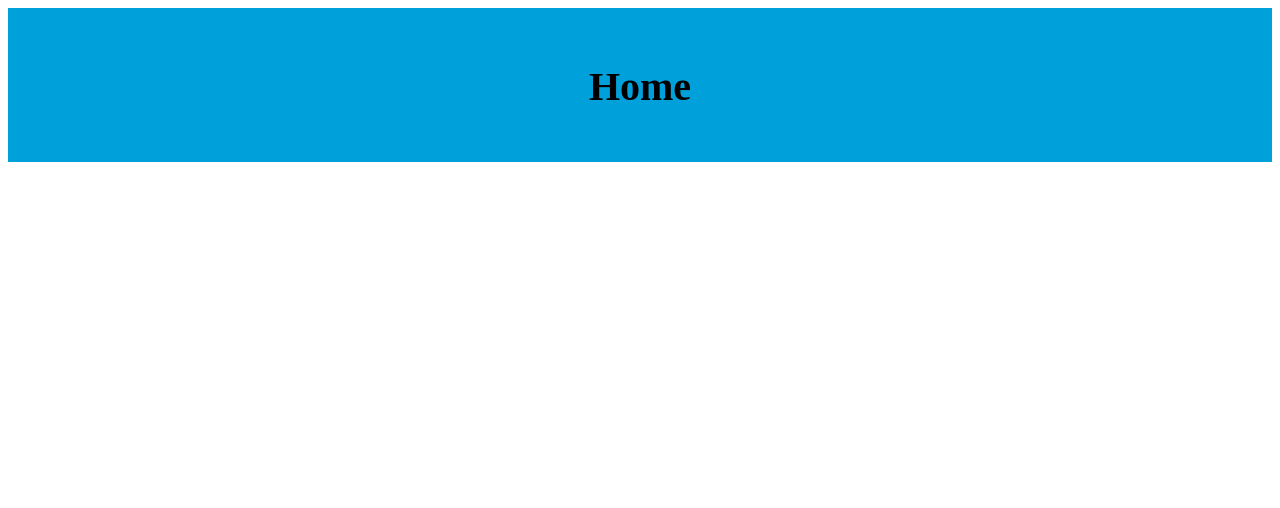
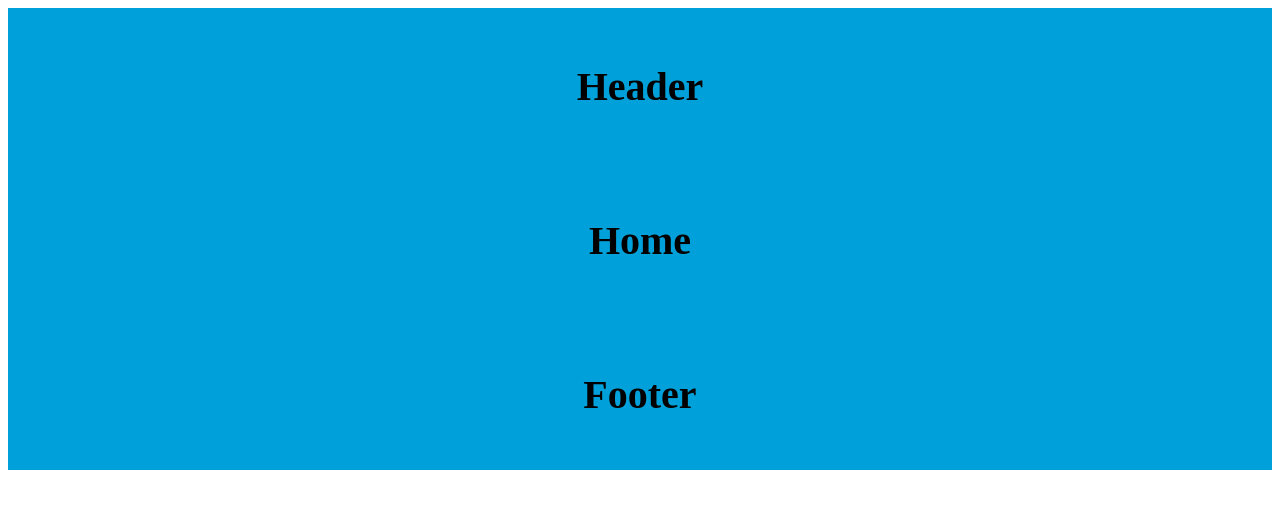
Before and after one commit to Stxyl/ATMobile-Website, a React (Create React App) app in the folder atmobile-website/: page / in a window 1280 px wide. Shown: the top 508 px of the page. Built offline with nearby package versions, Linux system fonts and the light colour scheme.

Commit message:
Header & Footer Components
Added Header & Footer Components, this can be applied to any other .js file with JSX (HTML) within

```diff
--- a/atmobile-website/src/App.js
+++ b/atmobile-website/src/App.js
@@ -1,11 +1,17 @@
 import Home from './pages/Home';
+import Header from "./components/Header";
+import Footer from "./components/Footer";
+
 
 import './App.css';
+
 
 function App() {
   return (
     <div>
-      <Home />
+        <Header />
+        <Home />
+        <Footer />
     </div>
   );
 }
--- /dev/null
+++ b/atmobile-website/src/components/Footer.js
@@ -0,0 +1,19 @@
+import React from 'react';
+
+class Footer extends React.Component {
+    render() {
+        return (
+            //Edit your HTML Code here
+            //If you need to edit CSS, go to src/index.css
+            //If you need to edit JavaScript, go to src/index.js
+
+            <footer>
+            <div className={"Placeholder"}>
+                <h1>Footer</h1>
+            </div>
+            </footer>
+        );
+    }
+}
+
+export default Footer;
--- /dev/null
+++ b/atmobile-website/src/components/Header.js
@@ -0,0 +1,19 @@
+import React from 'react';
+
+class Header extends React.Component {
+    render() {
+        return (
+            //Edit your HTML Code here
+            //If you need to edit CSS, go to src/index.css
+            //If you need to edit JavaScript, go to src/index.js
+
+            <header>
+            <div className={"Placeholder"}>
+                <h1>Header</h1>
+            </div>
+            </header>
+        );
+    }
+}
+
+export default Header;
--- a/atmobile-website/src/index.css
+++ b/atmobile-website/src/index.css
@@ -1,3 +1,5 @@
+/*If text is styled then the CSS file is in use and currently working*/
+
 .Placeholder {
   padding: 2px;
   background: #00a1da;
--- a/atmobile-website/src/pages/Home.js
+++ b/atmobile-website/src/pages/Home.js
@@ -4,8 +4,8 @@ class Home extends React.Component {
   render() {
     return (
         //edit HTML code here
-        //If you need to edit CSS, go to src/App.css
-        //If you need to edit JavaScript, go to src/App.js
+        //If you need to edit CSS, go to src/index.css
+        //If you need to edit JavaScript, go to src/index.js
         //Happy Coding!
 
         <main>
```
Also changed, not shown: 1 other file (tests, documents, lock files or other folders).
